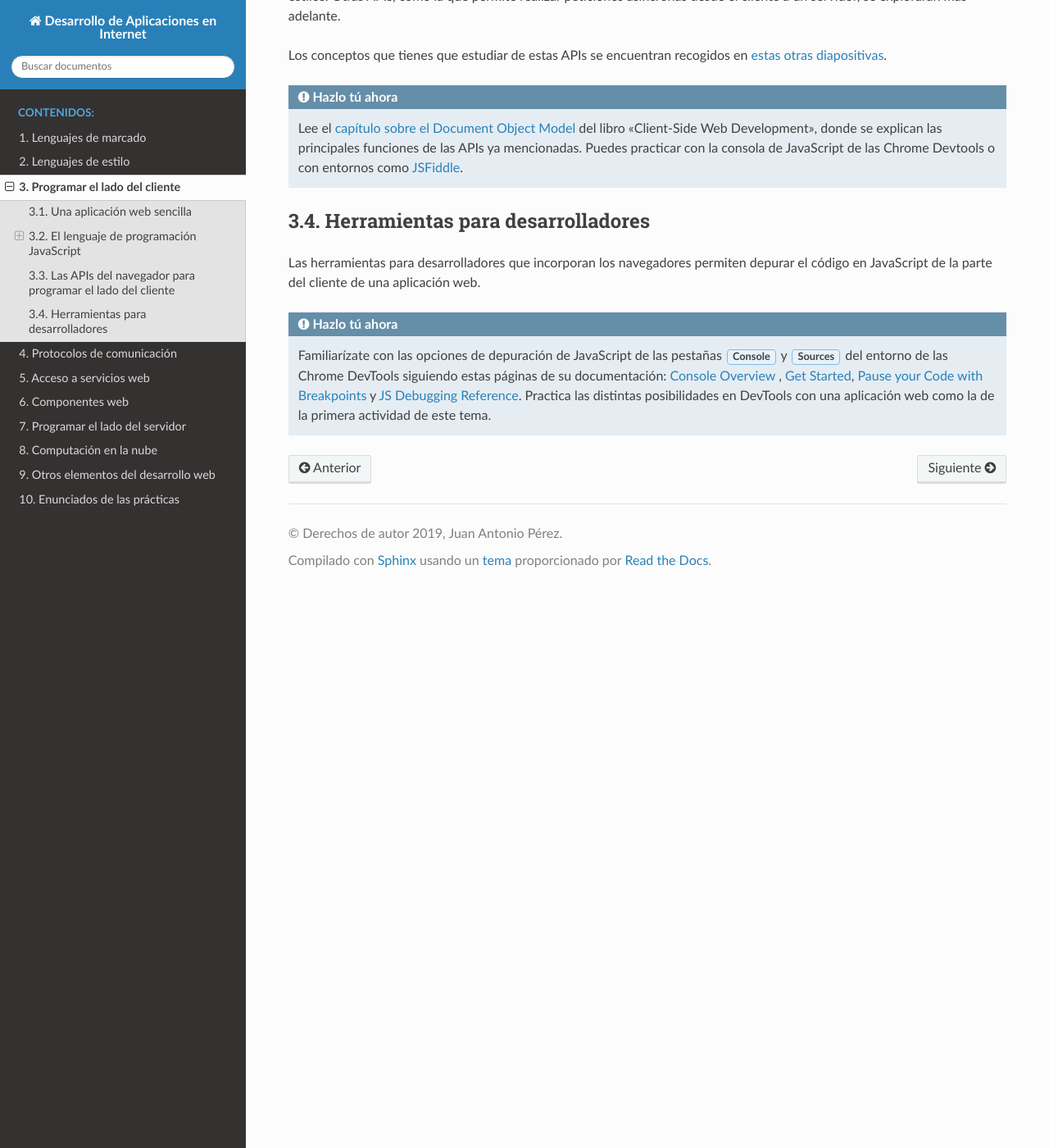
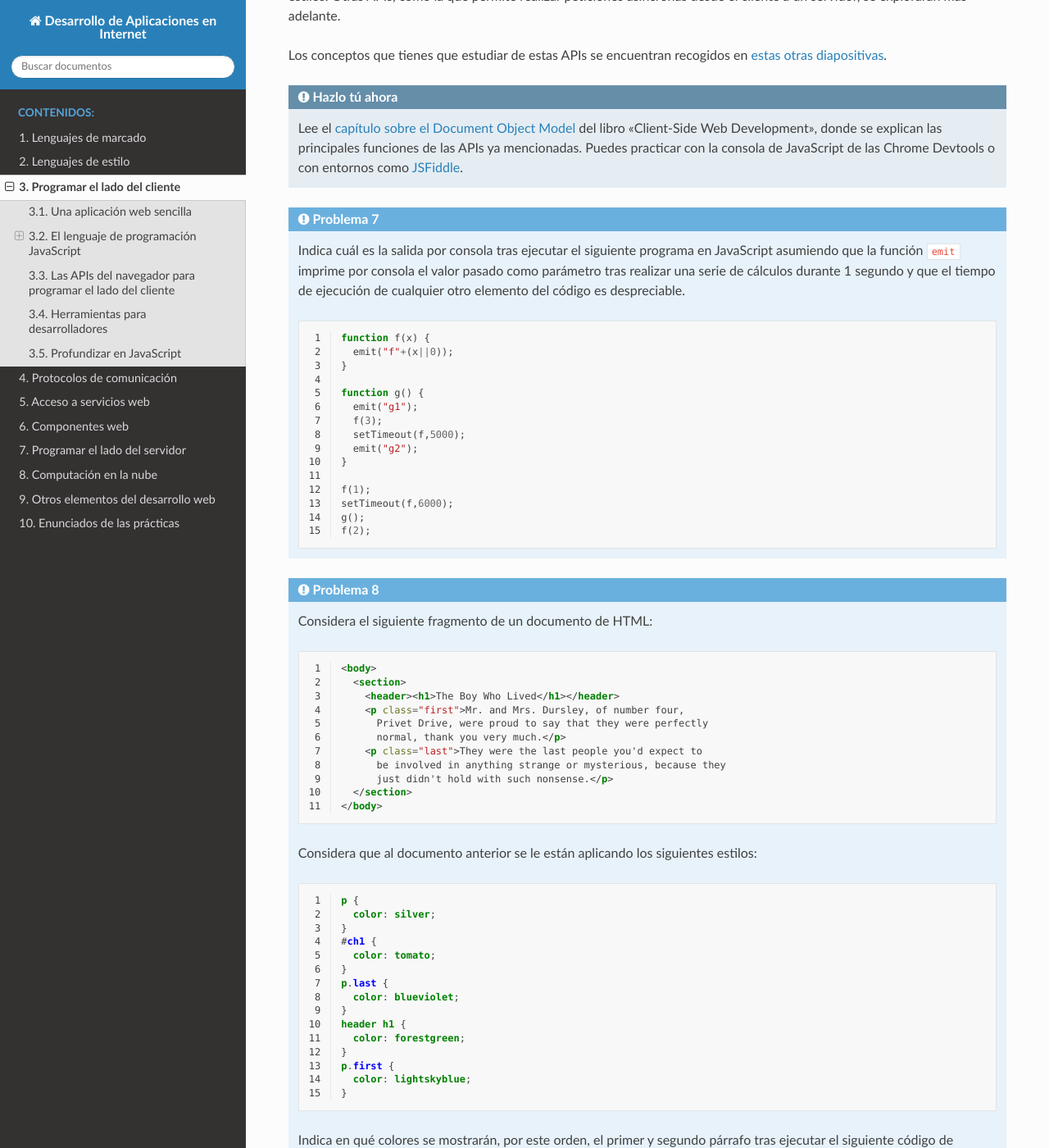
Before and after one commit to jaspock/dai1920, a Sphinx documentation site: the page built from docs/source/cliente.rst, in a window 1280 px wide and 1400 px high, scrolled down 8268 px. Shown: the whole window at 82% size. Built offline with Sphinx 7.4.7 and the Read the Docs theme 2.0.0, drawn with Linux system fonts in a browser that asks for light colours; some of the changed text lies outside the part shown.

Commit message:
Transparencias sobre API de JS y ejercicios de JS

```diff
--- a/docs/source/_static/css/estilos.css
+++ b/docs/source/_static/css/estilos.css
@@ -39,3 +39,8 @@ body {
 table.tablita td p {
     font-size: 92% !important;
 }
+
+/* sobrescribe el no-wrap de las tablas */
+table.tablita td, table.tablita th {
+    white-space: normal;
+}
--- a/docs/source/cliente.rst
+++ b/docs/source/cliente.rst
@@ -280,6 +280,87 @@ Los conceptos que tienes que estudiar de estas APIs se encuentran recogidos en `
   .. _`JSFiddle`: https://jsfiddle.net/
 
 
+.. admonition:: :problema-contador:`Problema`
+
+  Indica cuál es la salida por consola tras ejecutar el siguiente programa en JavaScript asumiendo que la función ``emit`` imprime por consola el valor pasado como parámetro tras realizar una serie de cálculos durante 1 segundo y que el tiempo de ejecución de cualquier otro elemento del código es despreciable.
+
+  .. code-block:: javascript
+    :linenos:
+
+    function f(x) {
+      emit("f"+(x||0));
+    }
+
+    function g() {
+      emit("g1");
+      f(3);
+      setTimeout(f,5000);
+      emit("g2");
+    }
+
+    f(1);
+    setTimeout(f,6000);
+    g();
+    f(2);
+
+  .. solución: f1,g1,f3,g2,f2,f0,f0; https://jsfiddle.net/obqj50zx/
+  .. function emit(s) { function pause(milliseconds) { let dt = new Date(); while ((new Date())-dt<=milliseconds) { /* Do nothing */} }
+  ..   pause(1000); let dt= new Date(); let seconds= dt.getSeconds(); console.log(seconds+"': "+s); }
+
+
+.. admonition:: :problema-contador:`Problema`
+
+  Considera el siguiente fragmento de un documento de HTML:
+
+  .. code-block:: html
+    :linenos:
+
+    <body>
+      <section>
+        <header><h1>The Boy Who Lived</h1></header>
+        <p class="first">Mr. and Mrs. Dursley, of number four,
+          Privet Drive, were proud to say that they were perfectly
+          normal, thank you very much.</p>
+        <p class="last">They were the last people you'd expect to
+          be involved in anything strange or mysterious, because they
+          just didn't hold with such nonsense.</p>
+      </section>
+    </body>
+
+  Considera que al documento anterior se le están aplicando los siguientes estilos:
+
+  .. code-block:: css
+    :linenos:
+
+    p {
+      color: silver;
+    }
+    #ch1 {
+      color: tomato;
+    }
+    p.last {
+      color: blueviolet;
+    }
+    header h1 {
+      color: forestgreen;
+    }
+    p.first {
+      color: lightskyblue;
+    }
+
+  Indica en qué colores se mostrarán, por este orden, el primer y segundo párrafo tras ejecutar el siguiente código de JavaScript:
+
+  .. code-block:: javascript
+    :linenos:
+
+    document.querySelector('p.last').parentNode.children[0].id= 'ch1';
+    let e= document.querySelectorAll('p')[1];
+    e.classList.toggle('first');
+    e.previousSibling.previousSibling.classList.toggle('first');
+
+  .. solución: silver, lightskyblue; https://jsfiddle.net/ztk4bw67/
+
+
 Herramientas para desarrolladores
 ---------------------------------
 
@@ -294,3 +375,12 @@ Las herramientas para desarrolladores que incorporan los navegadores permiten de
   .. _`Get Started`: https://developers.google.com/web/tools/chrome-devtools/javascript
   .. _`Pause your Code with Breakpoints`: https://developers.google.com/web/tools/chrome-devtools/javascript/breakpoints
   .. _`JS Debugging Reference`: https://developers.google.com/web/tools/chrome-devtools/javascript/reference
+
+
+Profundizar en JavaScript
+-------------------------
+
+JavaScript tiene obviamente muchos más elementos que los que hemos explorado en este tema. Si quieres ampliar por tu cuenta tu conocimiento del lenguaje, puedes seguir con referencias como `The Modern JavaScript Tutorial`_ o `Eloquent JavaScript`_.
+
+.. _`The Modern JavaScript Tutorial`: https://javascript.info/
+.. _`Eloquent JavaScript`: https://eloquentjavascript.net/
--- a/docs/source/practicas.rst
+++ b/docs/source/practicas.rst
@@ -20,7 +20,7 @@ Este es el calendario de cada uno de los entregables de la asignatura. No se adm
       - 7 octubre 2019
     * - Práctica #2
       - `Una aplicación web local`_
-      - 29 octubre 2019
+      - 4 noviembre 2019 (extendido)
     * - Práctica #3
       - Una aplicación con acceso a servicios web de terceros y con componentes web
       - 25 noviembre 2019 aprox.
```
Also changed, not shown: docs/source/index.rst (+7 -0 lines), 2 other files.
